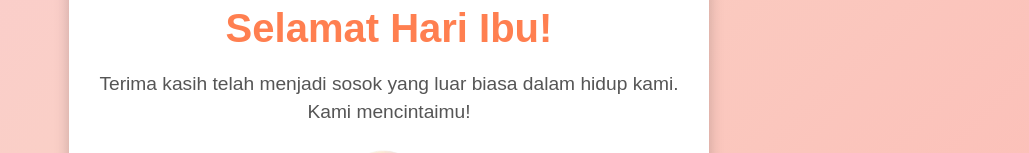
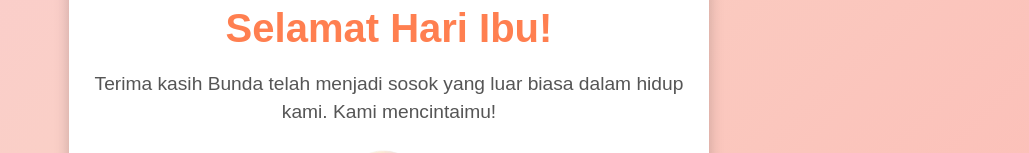
Before and after one commit to arifaftr/Selamat-Hari-Ibu, a plain HTML site: page index.html in a window 1280 px wide. Shown: the part 153-306 px from the top of the page, without its empty margins (251-1280 px from the left). Drawn offline with Linux system fonts and the light colour scheme.

Commit message:
Update index.html

```diff
--- a/index.html
+++ b/index.html
@@ -11,7 +11,7 @@
   <div class="animated-background">
     <div class="container">
       <h1>Selamat Hari Ibu!</h1>
-      <p>Terima kasih telah menjadi sosok yang luar biasa dalam hidup kami. Kami mencintaimu!</p>
+      <p>Terima kasih Bunda telah menjadi sosok yang luar biasa dalam hidup kami. Kami mencintaimu!</p>
       <img src="image.png" alt="Happy Mothers Day" class="image">
       <button onclick="showPopup()">Klik untuk Pesan Spesial</button>
     </div>
```
